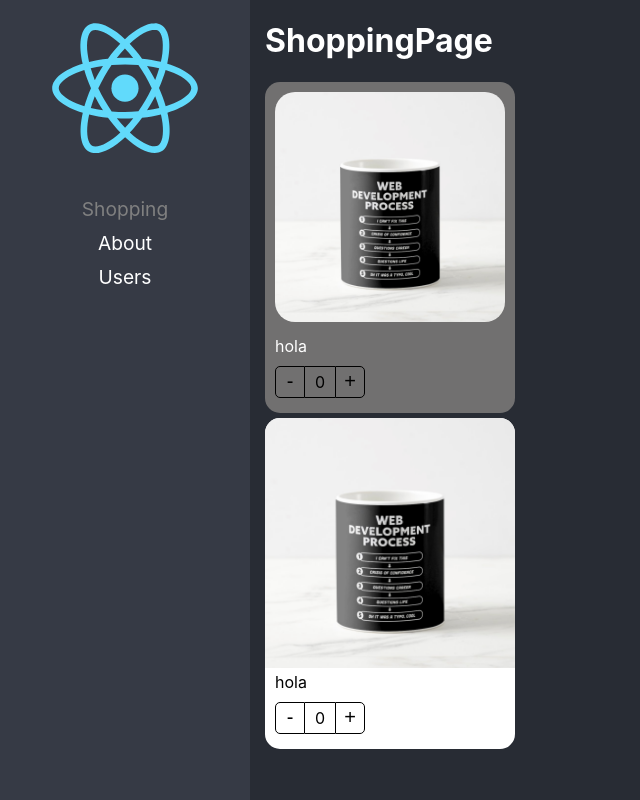
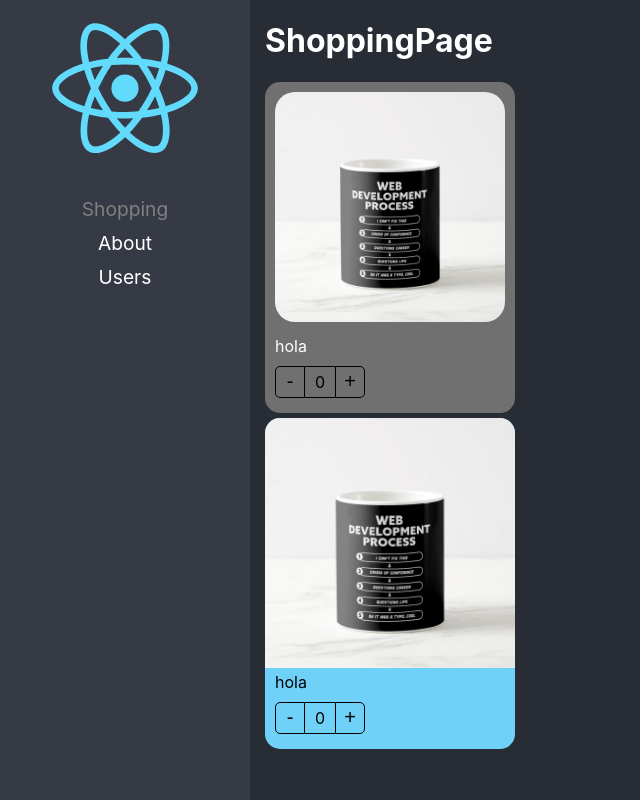
Before and after one commit to imjorgemor/reactpro, a React (Create React App) app: page / in a window 1280 px wide. Shown: the whole page, without its empty margins (0-640 px from the left). Built offline with nearby package versions, Linux system fonts and the light colour scheme.

Commit message:
New branch

```diff
--- a/src/component-patterns/components/ProductCard.tsx
+++ b/src/component-patterns/components/ProductCard.tsx
@@ -1,6 +1,6 @@
 import { useProduct } from "../hooks/useProduct";
 import { createContext } from 'react';
-import { Product, ProductContextProps} from '../interfaces/interfaces';
+import { Product, ProductContextProps } from '../interfaces/interfaces';
 import styles from "../styles/styles.module.css"
 
 
@@ -24,7 +24,10 @@ export const ProductCard = ({ children, product, className, style }: Props) => {
 
     return (
         <Provider value={{ counter, increaseBy, product }}>
-            <div className={`${styles.productCard} ${className}`}>
+            <div
+                className={`${styles.productCard} ${className}`}
+                style={style}
+            >
                 {children}
             </div>
         </Provider>
--- a/src/component-patterns/pages/ShoppingPage.tsx
+++ b/src/component-patterns/pages/ShoppingPage.tsx
@@ -30,6 +30,7 @@ export const ShoppingPage = () => {
                 </ProductCard>
                 <ProductCard
                     product={product}
+                    style={{backgroundColor: "#70d1f8" }}
                 >
                     <ProductImage />
                     <ProductTitle title="hola" />
```
